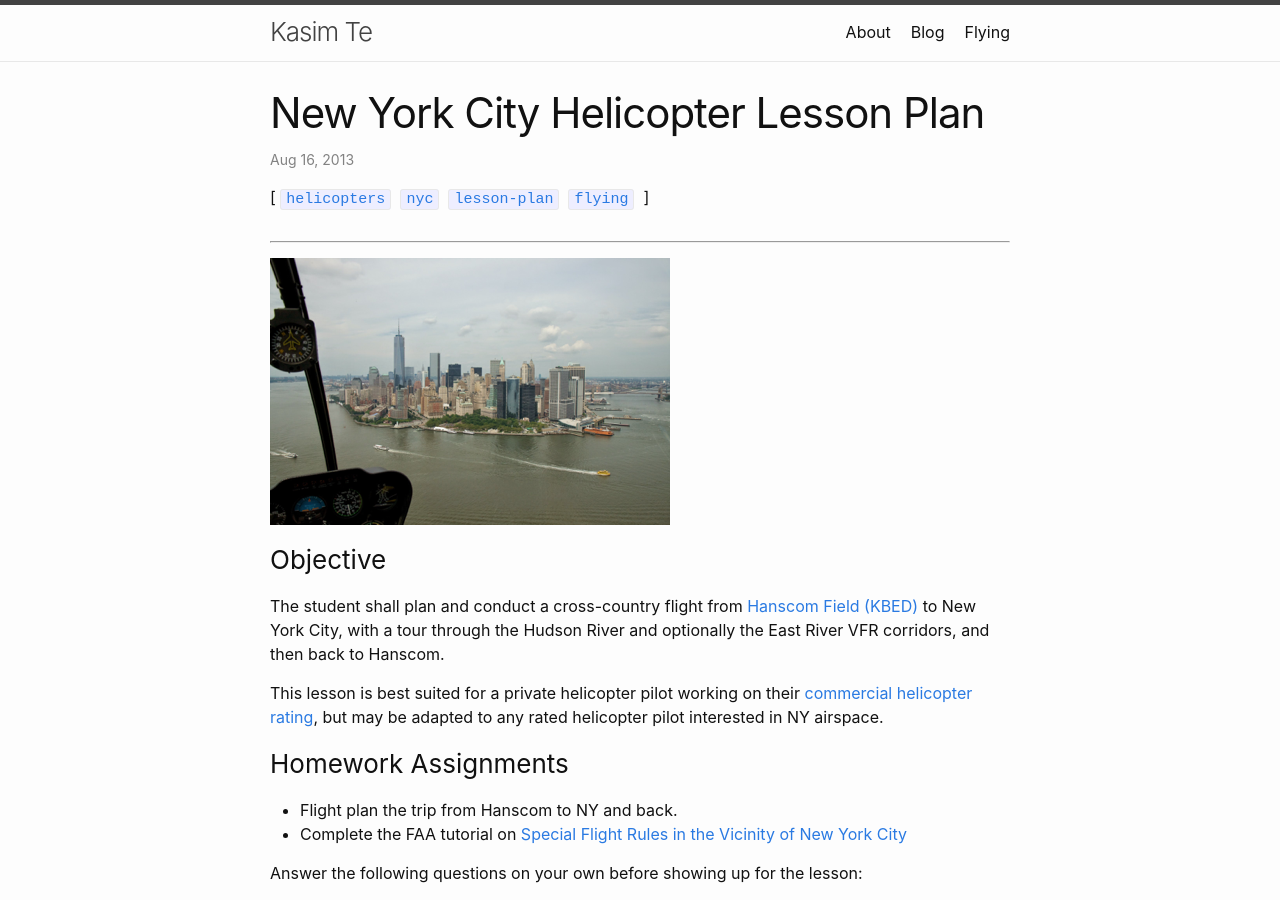
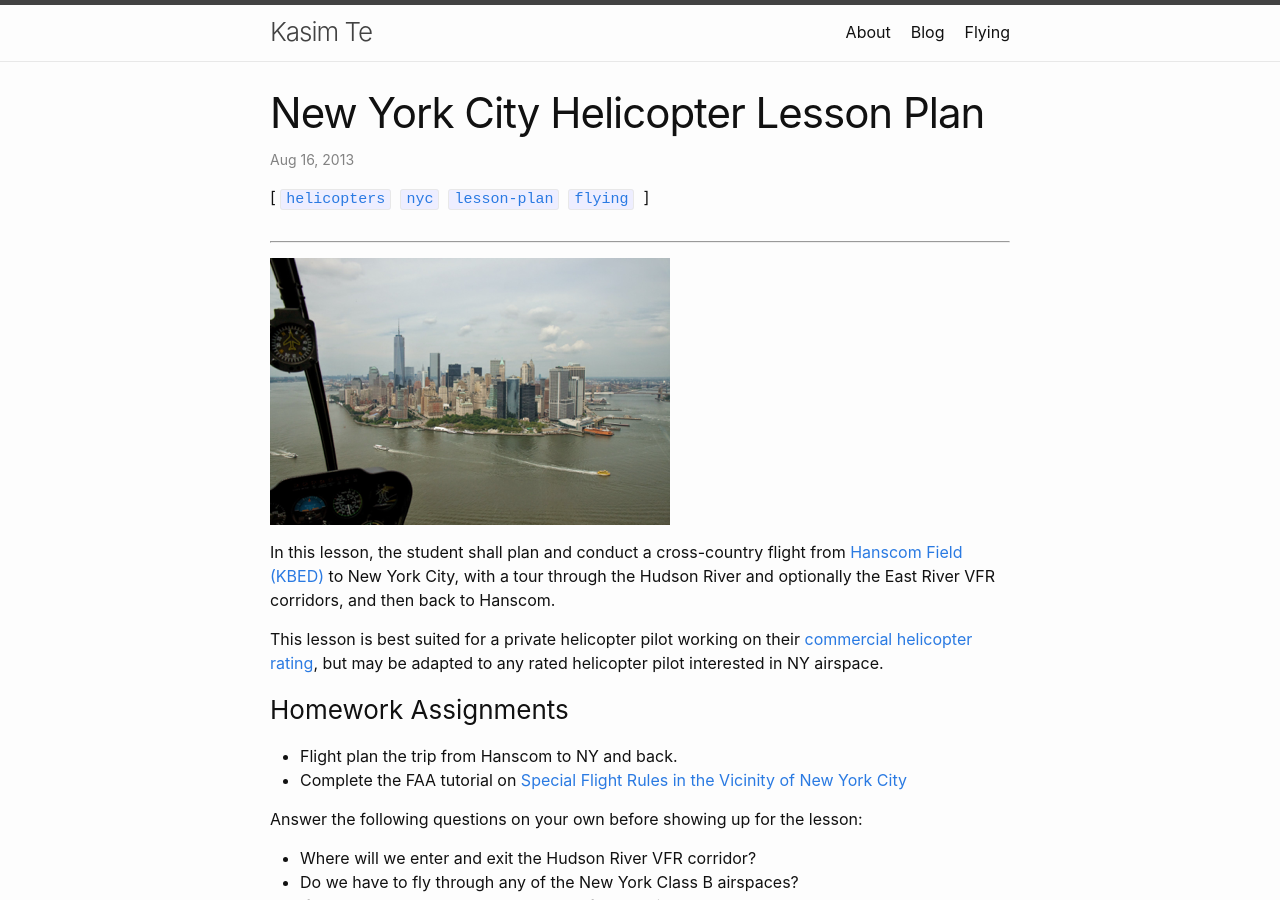
Before and after one commit to kasimte/kasimte.github.io, a Jekyll site: the page built from _posts/2013-08-16-new-york-city-helicopter-lesson-plan.md, in a window 1280 px wide and 900 px high. Built offline with Jekyll 4.4.1, drawn with Linux system fonts in a browser that asks for light colours.

Commit message:
Clean up old lesson plans.

```diff
--- a/_posts/2013-08-16-new-york-city-helicopter-lesson-plan.md
+++ b/_posts/2013-08-16-new-york-city-helicopter-lesson-plan.md
@@ -7,12 +7,10 @@ permalink: "flying/new-york-city-helicopter-lesson-plan"
 
 ![portrait]({{ site.url }}/assets/images/manhattan-helicopter-400.png)
 
-### Objective
-
-The student shall plan and conduct a cross-country flight from [Hanscom
-Field (KBED)](http://www.airnav.com/airport/KBED) to New York City, with a tour through the Hudson River
-and optionally the East River VFR corridors, and then back to
-Hanscom.
+In this lesson, the student shall plan and conduct a cross-country
+flight from [Hanscom Field (KBED)](http://www.airnav.com/airport/KBED)
+to New York City, with a tour through the Hudson River and optionally
+the East River VFR corridors, and then back to Hanscom.
 
 This lesson is best suited for a private helicopter pilot
 working on their [commercial helicopter rating](http://philip.greenspun.com/flying/helicopter-141/commercial/), but may be adapted to
```
Also changed, not shown: _posts/2013-08-15-helicopter-dme-arc-lesson-plan.md (+0 -2 lines).
